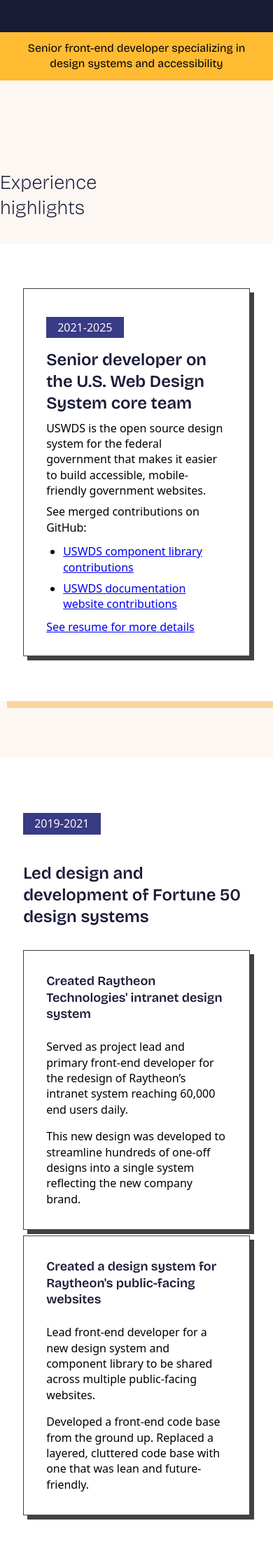
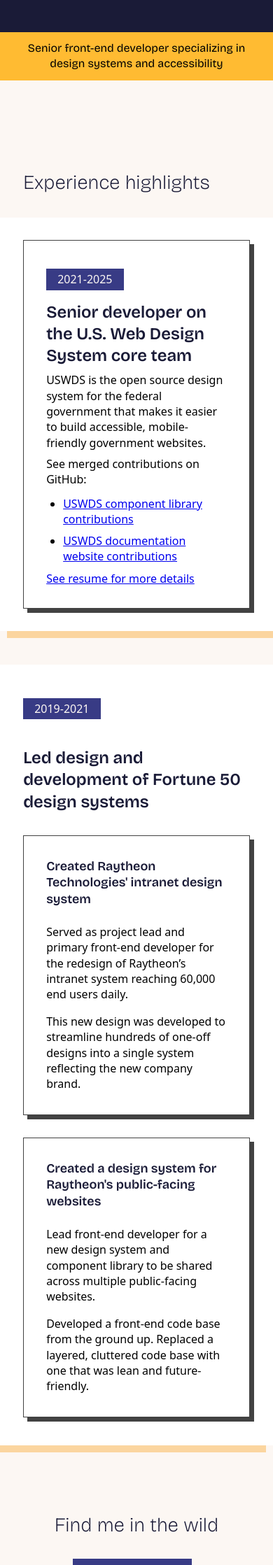
Before and after one commit to amyleadem/amyleadem.github.io, a Jekyll site: the page built from index.md, in a window 390 px wide. Shown: the part 494-2731 px from the top of the page at 70% size. Built offline with Jekyll 4.4.1, drawn with Linux system fonts in a browser that asks for light colours; some web fonts are replaced.

Commit message:
Improve mobile styles

```diff
--- a/assets/css/styles.css
+++ b/assets/css/styles.css
@@ -266,12 +266,18 @@ section[aria-label=contact] ul {
   margin: 0;
   list-style: none;
   display: flex;
+  flex-direction: column;
   justify-content: center;
   margin-top: calc(8px * 2);
   margin-bottom: calc(8px * 8);
 }
 section[aria-label=contact] a {
   margin-inline: 8px;
+}
+@media (min-width: 600px) {
+  section[aria-label=contact] ul {
+    flex-direction: row;
+  }
 }
 
 section[aria-label=resume] {
@@ -283,22 +289,15 @@ section[aria-label=resume] {
   margin-top: calc(8px * 8);
 }
 section[aria-label=resume] > div {
-  display: grid;
-  grid-template-columns: repeat(10, 1fr);
-  grid-column-gap: 24px;
-  border: 1px solid #424242;
-  box-shadow: #424242 6px 6px;
-  padding: calc(8px * 4);
-  background: white;
-  grid-column: 3/11;
   margin-top: calc(8px * 8);
-  padding: calc(8px * 8);
+  grid-column: 2/12;
 }
 section[aria-label=resume] > div article {
   border: 1px solid #424242;
   box-shadow: #424242 6px 6px;
   padding: calc(8px * 4);
   grid-column: 1/13;
+  background: white;
   margin-bottom: calc(8px * 4);
 }
 section[aria-label=resume] h2, section[aria-label=resume] h3 {
@@ -314,13 +313,27 @@ section[aria-label=resume] h3 {
 section[aria-label=resume] h2, section[aria-label=resume] h3, section[aria-label=resume] h4 {
   margin-top: 0;
 }
+@media (min-width: 1200px) {
+  section[aria-label=resume] > div {
+    display: grid;
+    grid-template-columns: repeat(10, 1fr);
+    grid-column-gap: 24px;
+    border: 1px solid #424242;
+    box-shadow: #424242 6px 6px;
+    padding: calc(8px * 4);
+    background: white;
+    grid-column: 3/11;
+    padding: calc(8px * 8);
+  }
+}
+
 section > h2 {
   margin-top: calc(8px * 8);
   margin-bottom: calc(8px * 2);
 }
 
 section > * {
-  grid-column: 2/1;
+  grid-column: 2/12;
 }
 @media (min-width: 900px) {
   section > * {
@@ -550,8 +563,8 @@ h4 {
   grid-column-gap: 8px;
   background: white;
   margin-top: calc(8px * 2);
-  margin-bottom: calc(8px * 8);
-  padding-block: calc(8px * 8);
+  margin-bottom: calc(8px * 4);
+  padding-block: calc(8px * 4);
 }
 .job-card__tag {
   background: #383b85;
@@ -595,11 +608,18 @@ h4 {
 .job-card--two-items .job-card__body div > *:last-child {
   margin-bottom: 0;
 }
+@media (max-width: 900px) {
+  .job-card--two-items .job-card__body div:last-child {
+    margin-top: calc(8px * 4);
+  }
+}
 @media (min-width: 900px) {
   .job-card {
     display: grid;
     grid-template-columns: repeat(11, 1fr);
     grid-column-gap: 8px;
+    margin-bottom: calc(8px * 8);
+    padding-block: calc(8px * 8);
   }
   .job-card__image {
     display: block;
@@ -643,13 +663,6 @@ h4 {
   .job-card:nth-of-type(2):nth-of-type(2) .job-card__body div:nth-of-type(2) {
     grid-column: 6/span 4;
   }
-}
-
-.resume-link {
-  grid-column: 1/13;
-  margin-block: calc(8px * 4);
-  display: flex;
-  justify-content: center;
 }
 
 .practice-area {
```
Also changed, not shown: _styles/styles.scss (+28 -21 lines).
